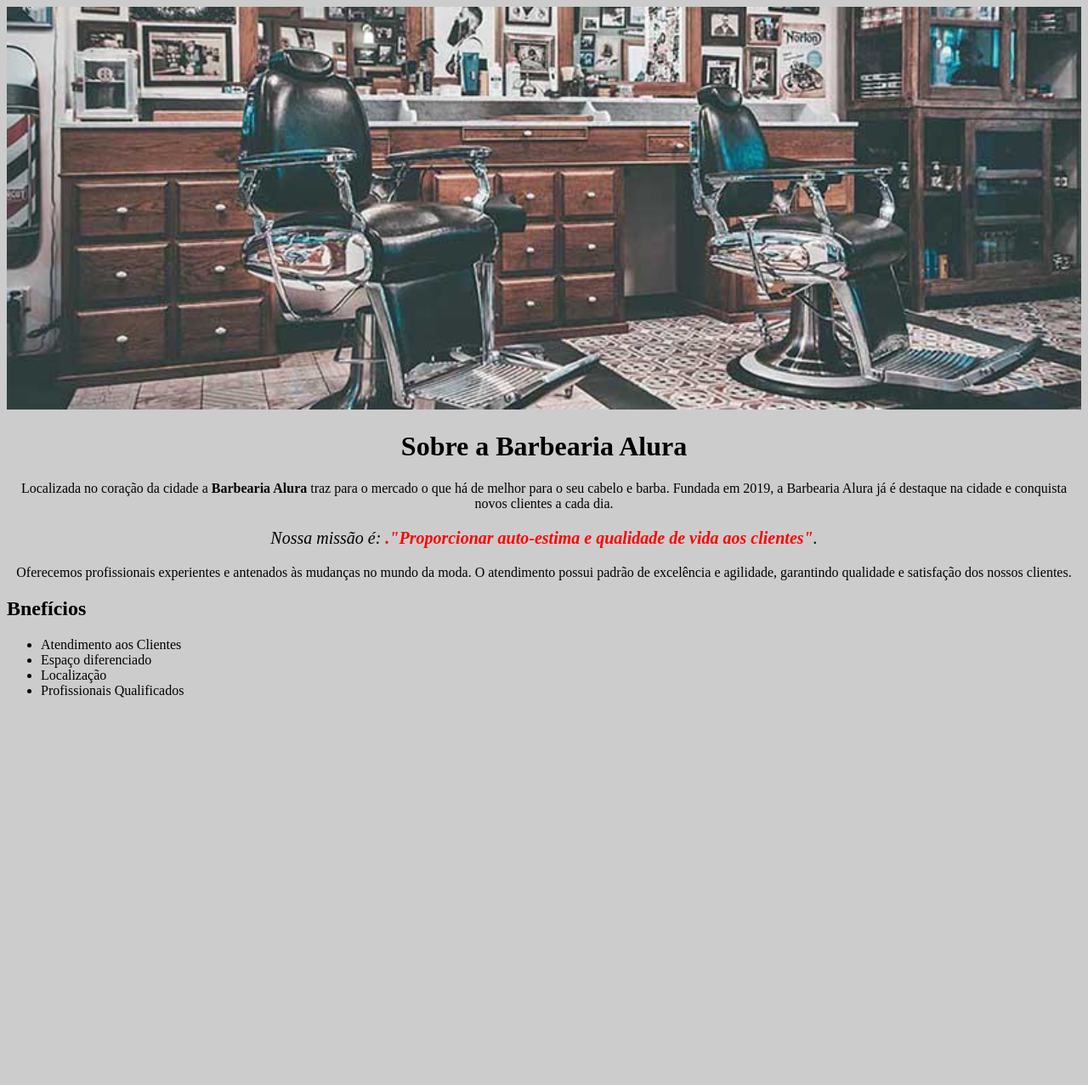
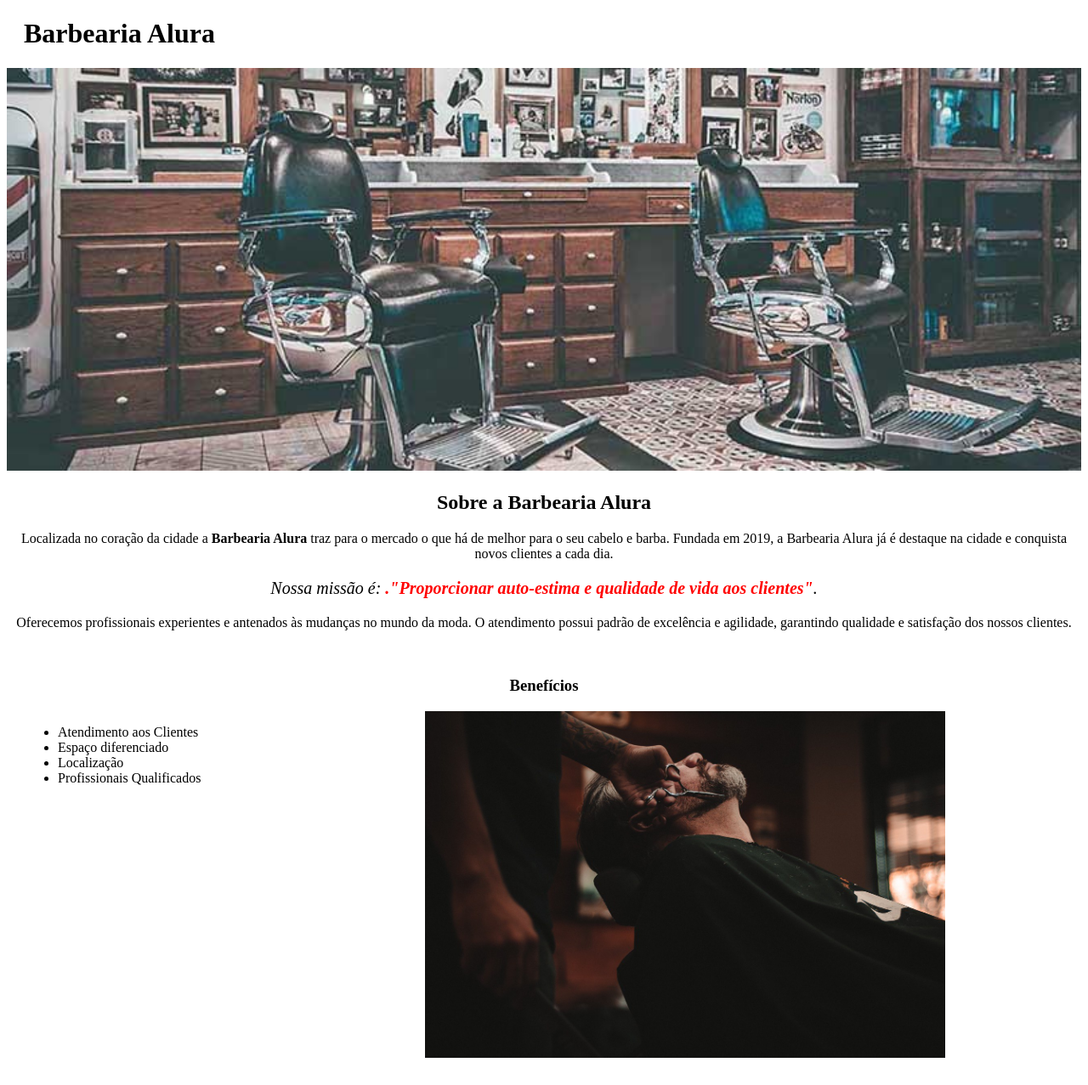
Before and after one commit to kethleenlindona/projeto-barbearia, a plain HTML site: page index.html in a window 1280 px wide. Shown: the whole page at 85% size. Before the commit the page ends 838 px from the top, so only its background shows below. Drawn offline with Linux system fonts and the light colour scheme.

Commit message:
Add files via upload

```diff
--- a/index.html
+++ b/index.html
@@ -7,17 +7,22 @@
      </read>
 
      <body>
+             <header>
+                  <h1 class="titulo-principal">Barbearia Alura</h1>
+             </header>
              <img id="banner" src="banner.jpg">
-
-             <h1>Sobre a Barbearia Alura</h1>
+             <div class="principal">
+             <h2 class="titulo-centralizado">Sobre a Barbearia Alura</h2>
 
              <p>Localizada no coração da cidade a <strong>Barbearia Alura</strong> traz para o mercado o que há de melhor para o seu cabelo e barba. Fundada em 2019, a Barbearia Alura já é destaque na cidade e conquista novos clientes a cada dia.</p>
 
             <p id="missao"><em>Nossa missão é: <strong>."Proporcionar auto-estima e qualidade de vida aos clientes"</strong>.</em></p>
 
              <p>Oferecemos profissionais experientes e antenados às mudanças no mundo da moda. O atendimento possui padrão de excelência e agilidade, garantindo qualidade e satisfação dos nossos clientes.</p>
+       </div>
 
-            <h2>Bnefícios</h2>
+       <div class="beneficios">
+            <h3 class="titulo-centralizado">Benefícios</h3>
 
 
             <ul>
@@ -26,5 +31,8 @@
                 <li class="itens"> Localização</li>
                 <li class="itens"> Profissionais Qualificados</li>
             </ul>
+       <img src="beneficios.jpg" class="imagembeneficios">
+
+       </div>
      </body>
 </html>
--- a/style.css
+++ b/style.css
@@ -1,12 +1,21 @@
 body {
-    background: #CCCCCC
+
 }
 
 #banner {
     width: 100%;
 }
 
-h1 {
+.principal {
+    background: #CCCCCC
+    padding: 30px;
+}
+
+.titulo-principal {
+    padding-left: 20px;
+}
+
+.titulo-centralizado {
     text-align: center
 }
 
@@ -15,7 +24,7 @@
 }
 
 #missao {
-    font-size: 20px
+    font-size: 20px;
 }
 
 em strong {
@@ -24,3 +33,19 @@
 .itens {
     font=style: italic
 }
+
+.beneficios {
+    background: #FFFFFF;
+    padding: 20px;
+}
+
+ul{
+    display: inline-block;
+    vertical-align: top;
+    width: 20%;
+    margin-right: 15%;
+}
+
+.imagembeneficios {
+    width: 50%;
+}
```
Also changed, not shown: beneficios.jpg (added).
